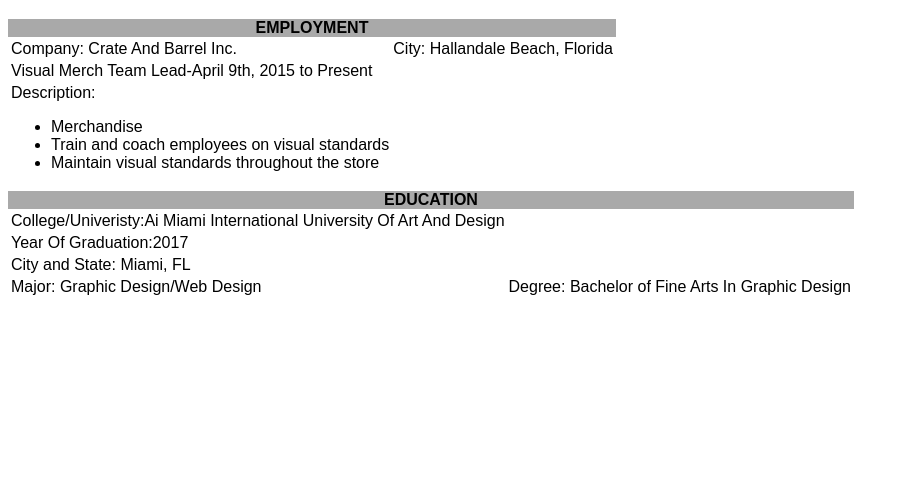
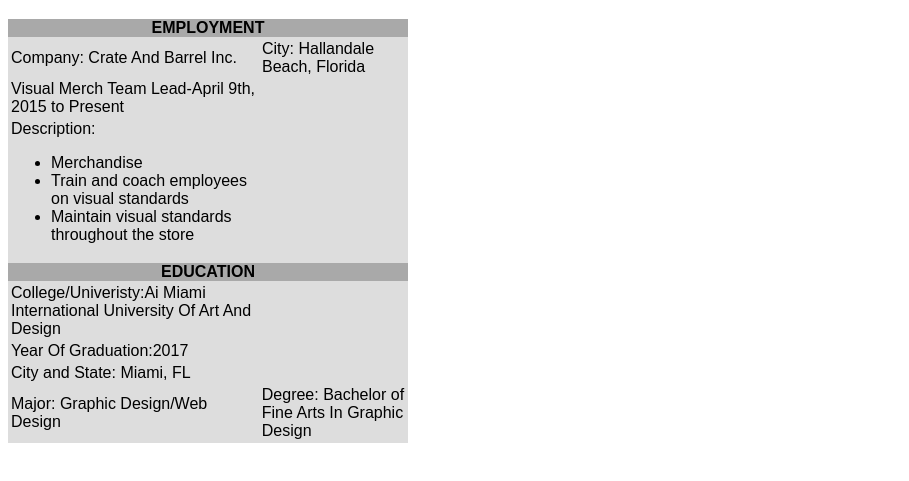
Before and after one commit to Ambi217m/Ambi217m.github.io, a plain HTML site: page resume.html in a window 1280 px wide. Shown: the part 61-542 px from the top of the page, without its empty margins (0-909 px from the left). Drawn offline with Linux system fonts and the light colour scheme.

Commit message:
Update resume.html

```diff
--- a/resume.html
+++ b/resume.html
@@ -8,6 +8,12 @@
   Caption {font-weight: bold;
   text-transform:uppercase;
   background-color:darkgrey;
+  }
+  table{
+    width:400px;
+    border:2px #solid #ccc;
+    background-color:#ddd;
+  }
 </style>
 </head>
 <body>
```
